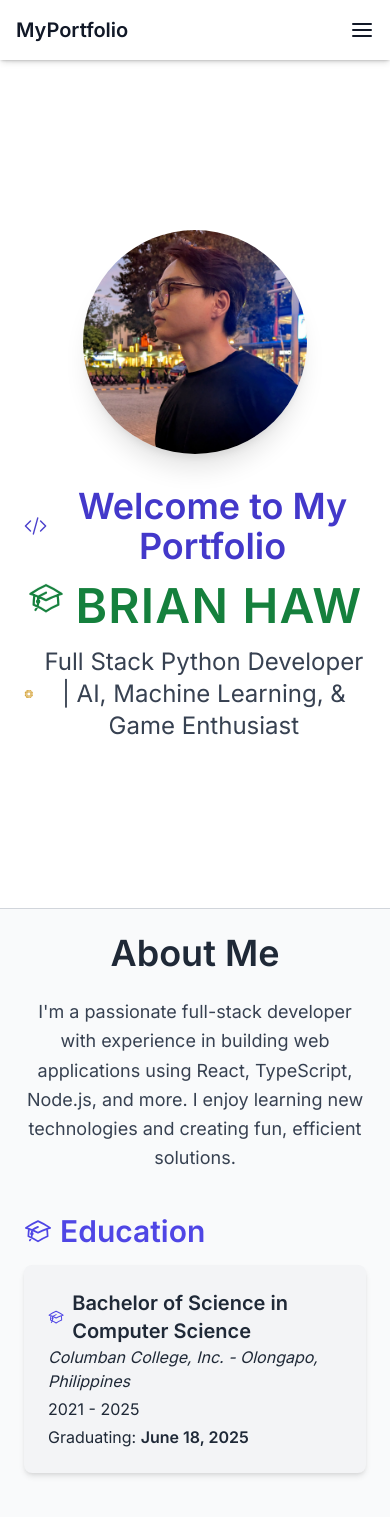
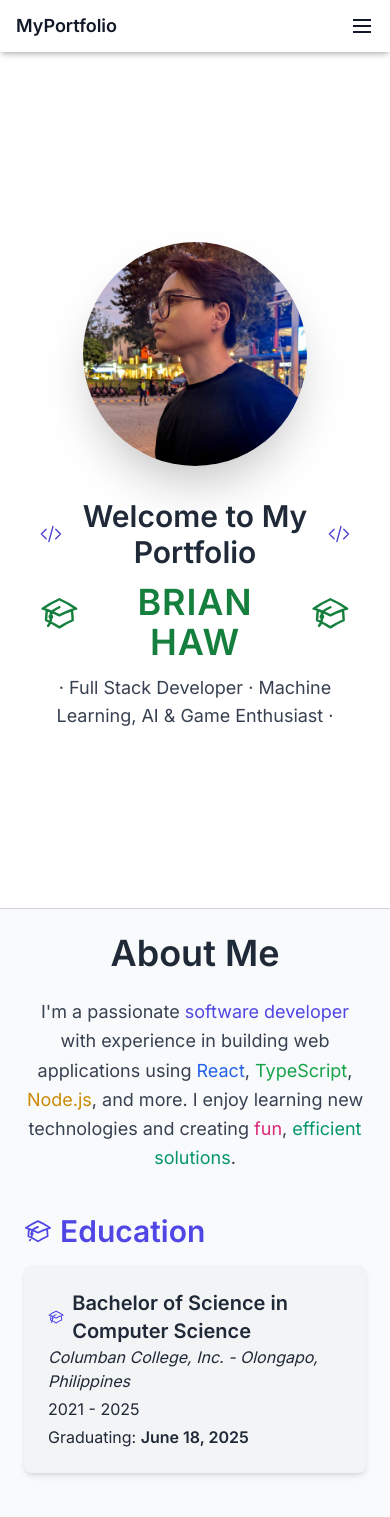
Before and after one commit to BrianShiroe/portfolio-react-typescript-tailwind, a React (Vite) app: page / in a window 390 px wide. Shown: the top 1517 px of the page. Built offline with nearby package versions, Linux system fonts and the light colour scheme.

Commit message:
update 2
about and home section update

```diff
--- a/src/components/Navbar.tsx
+++ b/src/components/Navbar.tsx
@@ -13,46 +13,42 @@ const Navbar = ({ theme, toggleTheme }: NavbarProps) => {
   const menuRef = useRef<HTMLDivElement>(null);
   const [maxHeight, setMaxHeight] = useState('0px');
 
-  // Adjust maxHeight for animation
   useEffect(() => {
     if (menuRef.current) {
-      if (mobileMenuOpen) {
-        setMaxHeight(menuRef.current.scrollHeight + 'px');
-      } else {
-        setMaxHeight('0px');
-      }
+      setMaxHeight(mobileMenuOpen ? `${menuRef.current.scrollHeight}px` : '0px');
     }
   }, [mobileMenuOpen]);
 
   const toggleMobileMenu = () => setMobileMenuOpen((open) => !open);
-
-  // Close mobile menu on link click
-  const handleLinkClick = () => {
-    setMobileMenuOpen(false);
-  };
+  const handleLinkClick = () => setMobileMenuOpen(false);
 
   return (
-    <nav className="bg-white dark:bg-gray-800 shadow p-4 transition-colors duration-300">
+    <nav className="bg-white dark:bg-gray-800 shadow-md px-4 py-3 transition-colors duration-300">
       <div className="max-w-7xl mx-auto flex items-center justify-between">
         {/* Logo */}
-        <h1 className="text-xl font-bold text-gray-900 dark:text-gray-100">MyPortfolio</h1>
+        <h1 className="text-lg sm:text-xl font-bold text-gray-900 dark:text-gray-100">MyPortfolio</h1>
 
-        {/* Desktop Links */}
-        <div className="hidden md:flex space-x-4 items-center">
-          <a className="text-gray-900 dark:text-gray-100 hover:underline" href="#home">Home</a>
-          <a className="text-gray-900 dark:text-gray-100 hover:underline" href="#about">About</a>
-          <a className="text-gray-900 dark:text-gray-100 hover:underline" href="#projects">Projects</a>
-          <a className="text-gray-900 dark:text-gray-100 hover:underline" href="#contact">Contact</a>
+        {/* Desktop Menu */}
+        <div className="hidden md:flex items-center space-x-4">
+          {['home', 'about', 'projects', 'contact'].map((section) => (
+            <a
+              key={section}
+              href={`#${section}`}
+              className="text-sm sm:text-base text-gray-900 dark:text-gray-100 hover:underline px-2 py-1"
+            >
+              {section.charAt(0).toUpperCase() + section.slice(1)}
+            </a>
+          ))}
           <button
             onClick={toggleTheme}
             aria-label="Toggle Theme"
-            className="text-gray-900 dark:text-gray-100 hover:underline focus:outline-none focus:ring-2 focus:ring-offset-2 focus:ring-indigo-500 cursor-pointer"
+            className="text-sm sm:text-base px-3 py-1 text-gray-900 dark:text-gray-100 hover:underline focus:outline-none focus:ring-2 focus:ring-offset-2 focus:ring-indigo-500"
           >
             {theme === 'light' ? '🌙 Dark' : '☀️ Light'}
           </button>
         </div>
 
-        {/* Mobile Menu Button */}
+        {/* Mobile Toggle Button */}
         <button
           onClick={toggleMobileMenu}
           aria-label="Toggle Menu"
@@ -60,64 +56,44 @@ const Navbar = ({ theme, toggleTheme }: NavbarProps) => {
           className="md:hidden text-gray-900 dark:text-gray-100 focus:outline-none focus:ring-2 focus:ring-offset-2 focus:ring-indigo-500"
         >
           {mobileMenuOpen ? (
-            <svg className="w-6 h-6" fill="none" stroke="currentColor" strokeWidth={2} strokeLinecap="round" strokeLinejoin="round" viewBox="0 0 24 24">
-              {/* X icon */}
+            <svg className="w-6 h-6" fill="none" stroke="currentColor" strokeWidth={2}>
               <line x1="18" y1="6" x2="6" y2="18" />
               <line x1="6" y1="6" x2="18" y2="18" />
             </svg>
           ) : (
-            <svg className="w-6 h-6" fill="none" stroke="currentColor" strokeWidth={2} strokeLinecap="round" strokeLinejoin="round" viewBox="0 0 24 24">
-              {/* Hamburger icon */}
+            <svg className="w-6 h-6" fill="none" stroke="currentColor" strokeWidth={2}>
+              <line x1="3" y1="6" x2="21" y2="6" />
               <line x1="3" y1="12" x2="21" y2="12" />
-              <line x1="3" y1="6" x2="21" y2="6" />
               <line x1="3" y1="18" x2="21" y2="18" />
             </svg>
           )}
         </button>
       </div>
 
-      {/* Mobile Menu Links with animation */}
+      {/* Mobile Menu */}
       <div
         ref={menuRef}
         style={{ maxHeight }}
         className="md:hidden overflow-hidden transition-[max-height] duration-300 ease-in-out"
       >
-        <div className="mt-2 space-y-2 px-2 py-2 bg-white dark:bg-gray-800 rounded-b shadow-md">
-          <a
-            onClick={handleLinkClick}
-            className="block text-gray-900 dark:text-gray-100 hover:underline"
-            href="#home"
-          >
-            Home
-          </a>
-          <a
-            onClick={handleLinkClick}
-            className="block text-gray-900 dark:text-gray-100 hover:underline"
-            href="#about"
-          >
-            About
-          </a>
-          <a
-            onClick={handleLinkClick}
-            className="block text-gray-900 dark:text-gray-100 hover:underline"
-            href="#projects"
-          >
-            Projects
-          </a>
-          <a
-            onClick={handleLinkClick}
-            className="block text-gray-900 dark:text-gray-100 hover:underline"
-            href="#contact"
-          >
-            Contact
-          </a>
+        <div className="flex flex-col gap-2 mt-2 px-4 py-2 bg-white dark:bg-gray-800 rounded-b shadow">
+          {['home', 'about', 'projects', 'contact'].map((section) => (
+            <a
+              key={section}
+              onClick={handleLinkClick}
+              href={`#${section}`}
+              className="text-gray-900 dark:text-gray-100 hover:underline py-2"
+            >
+              {section.charAt(0).toUpperCase() + section.slice(1)}
+            </a>
+          ))}
           <button
             onClick={() => {
               toggleTheme();
               setMobileMenuOpen(false);
             }}
             aria-label="Toggle Theme"
-            className="block w-full text-left text-gray-900 dark:text-gray-100 hover:underline focus:outline-none focus:ring-2 focus:ring-offset-2 focus:ring-indigo-500 cursor-pointer"
+            className="text-left text-gray-900 dark:text-gray-100 hover:underline py-2"
           >
             {theme === 'light' ? '🌙 Dark' : '☀️ Light'}
           </button>
--- a/src/pages/About.tsx
+++ b/src/pages/About.tsx
@@ -1,27 +1,33 @@
 // File: About.tsx
 // Description: About page component displaying personal bio, education background, and academic achievements with styled sections in two columns, including Cloudflare (Heroicons) icons.
 
-import { AcademicCapIcon, CheckCircleIcon } from '@heroicons/react/24/outline';
+import { AcademicCapIcon, CheckCircleIcon } from "@heroicons/react/24/outline";
 
 const About = () => {
   const achievements = [
-    'Cum Laude Graduate',
-    'Academic Scholar',
+    "Cum Laude Graduate",
+    "Academic Scholar",
     "Dean's Lister",
-    'PAIR Research Conference Best Oral Research Presenter',
-    'PAIR Research Conference Best Abstract',
-    'CCNAv7: Introduction to Networks',
-    'PCAP: Programming Essentials in Python',
-    'Cisco: Introduction to IoT',
-    'CLA: Programming Essentials in C',
+    "PAIR Research Conference Best Oral Research Presenter",
+    "PAIR Research Conference Best Abstract",
+    "CCNAv7: Introduction to Networks",
+    "PCAP: Programming Essentials in Python",
+    "Cisco: Introduction to IoT",
+    "CLA: Programming Essentials in C",
   ];
 
   return (
     <div className="p-6 max-w-5xl mx-auto min-h-screen">
       <h2 className="text-4xl font-semibold mb-6 text-center">About Me</h2>
       <p className="mb-10 text-lg leading-relaxed text-gray-700 dark:text-gray-300 max-w-3xl mx-auto text-center">
-        I'm a passionate full-stack developer with experience in building web applications using
-        React, TypeScript, Node.js, and more. I enjoy learning new technologies and creating fun, efficient solutions.
+        I'm a passionate <span className="text-indigo-600 dark:text-indigo-400">software developer</span> with
+        experience in building web applications using
+        <span className="text-blue-600 dark:text-blue-400"> React</span>,
+        <span className="text-green-600 dark:text-green-400"> TypeScript</span>,
+        <span className="text-yellow-600 dark:text-yellow-400"> Node.js</span>, and more. I enjoy learning new
+        technologies and creating
+        <span className="text-pink-600 dark:text-pink-400"> fun</span>,
+        <span className="text-emerald-600 dark:text-emerald-400"> efficient solutions</span>.
       </p>
 
       {/* Two Columns Container */}
--- a/src/pages/Home.tsx
+++ b/src/pages/Home.tsx
@@ -1,14 +1,15 @@
 // File: Home.tsx
-// Description: Home Page with enlarged profile picture, centered text, and heroicons accents.
+// Description: Responsive and accessible home page featuring a profile image,
+// animated heroicons, and professional introduction with dark mode support.
 
-import profilePic from '../assets/images/profile-picture.png';
-import { CodeBracketIcon, CpuChipIcon, AcademicCapIcon } from '@heroicons/react/24/outline';
+import profilePic from "../assets/images/profile-picture.png";
+import { CodeBracketIcon, AcademicCapIcon } from "@heroicons/react/24/outline";
 
 const Home = () => (
-  <main className="p-6 flex flex-col items-center justify-center min-h-screen max-w-3xl mx-auto text-center">
-    {/* Enlarged Profile Picture */}
+  <main className="p-6 md:p-12 flex flex-col items-center justify-center min-h-screen max-w-5xl mx-auto text-center">
+    {/* Profile Picture */}
     <div
-      className="w-56 h-56 rounded-full overflow-hidden shadow-xl mb-8 transition-transform duration-300 ease-in-out hover:scale-105"
+      className="w-56 h-56 sm:w-54 sm:h-54 rounded-full overflow-hidden shadow-2xl mb-8 transition-transform duration-300 ease-in-out hover:scale-105"
       aria-label="Profile picture of Brian O. Haw"
     >
       <img
@@ -20,24 +21,27 @@ const Home = () => (
       />
     </div>
 
-    {/* Centered Text */}
-    <header aria-label="Welcome header">
-      <h2 className="text-4xl font-semibold mb-4 inline-flex items-center justify-center space-x-3 text-indigo-700 dark:text-indigo-400">
-        <CodeBracketIcon className="w-8 h-8 animate-pulse" />
+    {/* Header Section */}
+    <header aria-label="Welcome section" className="space-y-3 px-4">
+      <h2 className="text-3xl sm:text-4xl font-semibold inline-flex items-center justify-center space-x-3">
+        <CodeBracketIcon className="w-8 h-8 sm:w-9 sm:h-9 animate-pulse text-indigo-700 dark:text-indigo-400" />
         <span>Welcome to My Portfolio</span>
+        <CodeBracketIcon className="w-8 h-8 sm:w-9 sm:h-9 animate-pulse text-indigo-700 dark:text-indigo-400" />
       </h2>
 
-      <h1 className="text-5xl font-bold mb-4 inline-flex items-center justify-center space-x-3 text-green-700 dark:text-green-400 tracking-wide">
-        <AcademicCapIcon className="w-9 h-9 animate-bounce" />
+      <h1 className="text-4xl sm:text-5xl font-bold inline-flex items-center justify-center space-x-3 text-green-700 dark:text-green-400 tracking-wide">
+        <AcademicCapIcon className="w-10 h-10 sm:w-11 sm:h-11 animate-bounce" />
         <span>BRIAN HAW</span>
+        <AcademicCapIcon className="w-10 h-10 sm:w-11 sm:h-11 animate-bounce" />
       </h1>
     </header>
 
-    <section aria-label="Professional description" className="max-w-lg mx-auto">
-      <h3 className="text-2xl font-medium text-gray-700 dark:text-gray-300 inline-flex items-center justify-center space-x-2">
-        <CpuChipIcon className="w-6 h-6 text-yellow-600 dark:text-yellow-400" />
-        <span>Full Stack Python Developer | AI, Machine Learning, & Game Enthusiast</span>
-      </h3>
+    {/* Description Section */}
+    <section
+      aria-label="Professional description"
+      className="mt-3 px-4 max-w-2xl text-lg sm:text-xl font-medium text-gray-700 dark:text-gray-300 inline-flex items-center justify-center text-center space-x-2"
+    >
+      <span>· Full Stack Developer · Machine Learning, AI & Game Enthusiast ·</span>
     </section>
   </main>
 );
```
